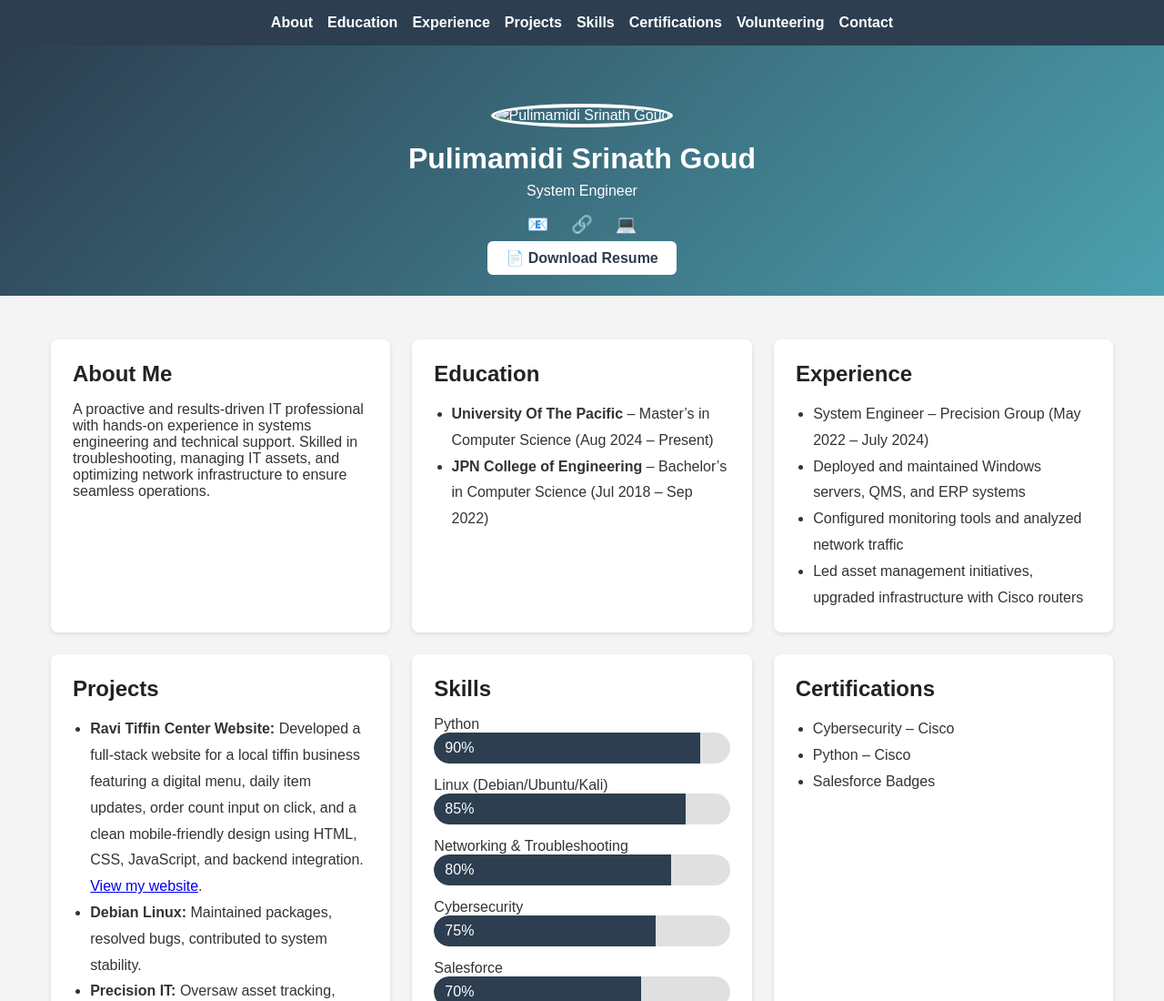
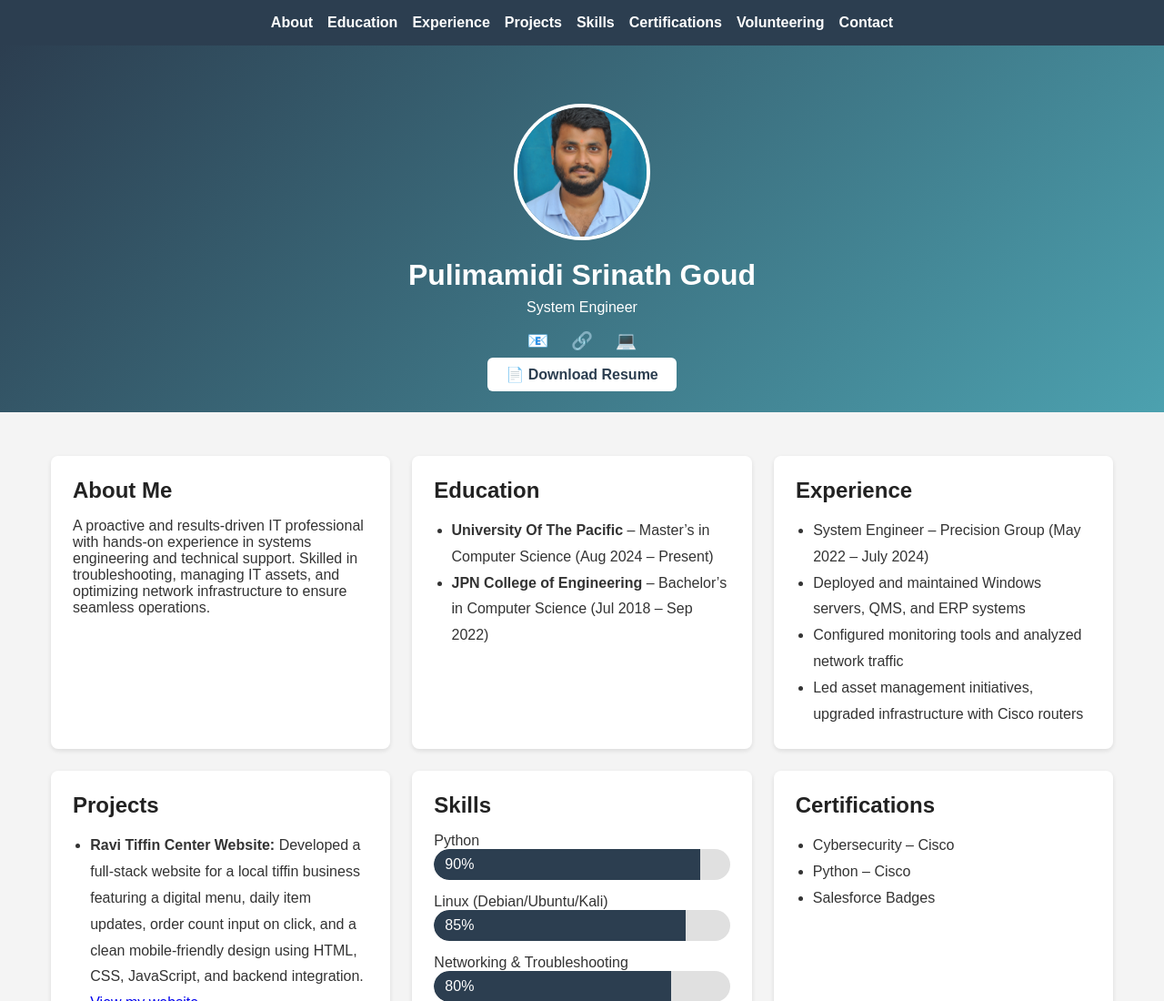
Before and after one commit to Srinathchanti/portfolio, a plain HTML site: page index.html in a window 1280 px wide. Shown: the top 1100 px of the page at 91% size. Drawn offline with nearby package versions, Linux system fonts and the light colour scheme.

Commit message:
index.html

```diff
--- a/index.html
+++ b/index.html
@@ -146,7 +146,7 @@
   </nav>
 
   <section class="hero" data-aos="fade-down">
-    <img src="C:\Users\AULoaner\Desktop\chanti.jpeg" alt="Pulimamidi Srinath Goud">
+    <img src="Chanti.jpg" alt="Pulimamidi Srinath Goud">
     <h1>Pulimamidi Srinath Goud</h1>
     <p>System Engineer </p>
     <div class="social-links">
```
